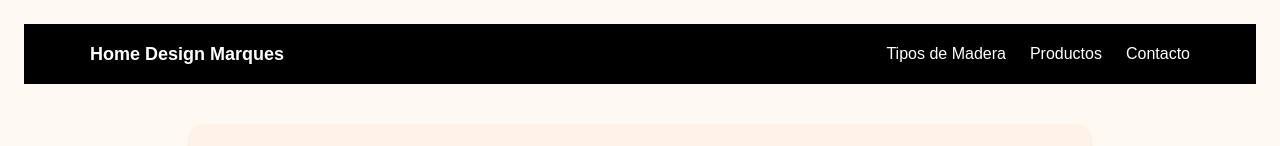
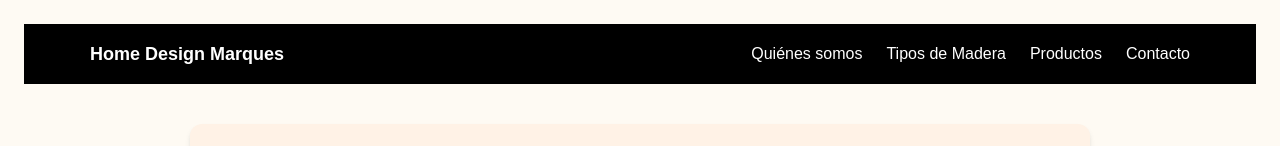
Before and after one commit to o7digital/homedesign, a Next.js app: page /productos/HDM6739 in a window 1280 px wide. Shown: the top 146 px of the page. Built offline with nearby package versions, Linux system fonts and the light colour scheme.

Commit message:
feat(nav): add 'Quiénes somos' link and move it before 'Tipos de Madera'; add section id for anchor; update detail pages nav

```diff
--- a/app/maderas/[id]/page.tsx
+++ b/app/maderas/[id]/page.tsx
@@ -56,6 +56,11 @@ export default function DetalleMadera({ params }: { params: { id: string } }) {
           <nav>
             <ul className="flex space-x-6">
               <li>
+                <Link href="/#quienes-somos" className="hover:underline">
+                  Quiénes somos
+                </Link>
+              </li>
+              <li>
                 <Link href="/#tipos" className="hover:underline">
                   Tipos de Madera
                 </Link>
--- a/app/page.tsx
+++ b/app/page.tsx
@@ -133,6 +133,11 @@ export default function Home() {
               } md:flex flex-col md:flex-row absolute md:static top-14 left-0 w-full md:w-auto bg-black md:bg-transparent`}
             >
               <li className="md:ml-8 p-2 text-center">
+                <a href="#quienes-somos" className="hover:underline">
+                  Quiénes somos
+                </a>
+              </li>
+              <li className="md:ml-8 p-2 text-center">
                 <a href="#tipos" className="hover:underline">
                   Tipos de Madera
                 </a>
@@ -176,7 +181,7 @@ export default function Home() {
       </div>
 
       {/* Quiénes somos */}
-      <section className="max-w-[1100px] mx-auto p-6">
+      <section id="quienes-somos" className="max-w-[1100px] mx-auto p-6">
         <h2 className="text-2xl font-bold mb-4 text-[#5d3b2d]">{qsTitle || 'Quiénes somos'}</h2>
         {/* Mostramos campos desglosados desde Dato si existen; si no, fallback estático */}
         {useDato && (qsMision || qsVision || qsValores || qsHistoria) ? (
--- a/app/productos/[id]/page.tsx
+++ b/app/productos/[id]/page.tsx
@@ -64,6 +64,11 @@ export default function ProductoDetalle() {
           </Link>
           <nav>
             <ul className="flex gap-6">
+              <li>
+                <Link href="/#quienes-somos" className="hover:underline">
+                  Quiénes somos
+                </Link>
+              </li>
               <li>
                 <Link href="/#tipos" className="hover:underline">
                   Tipos de Madera
```
